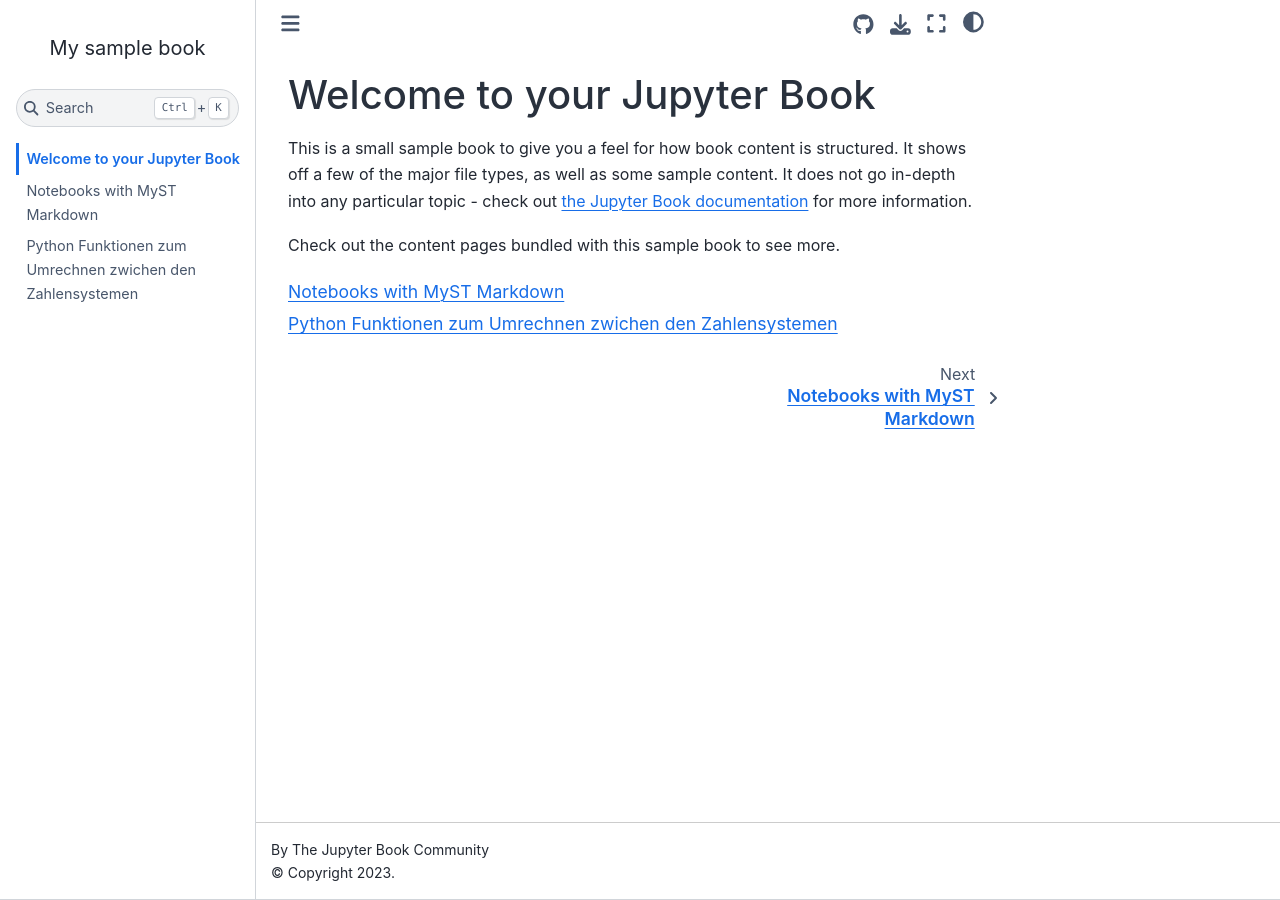
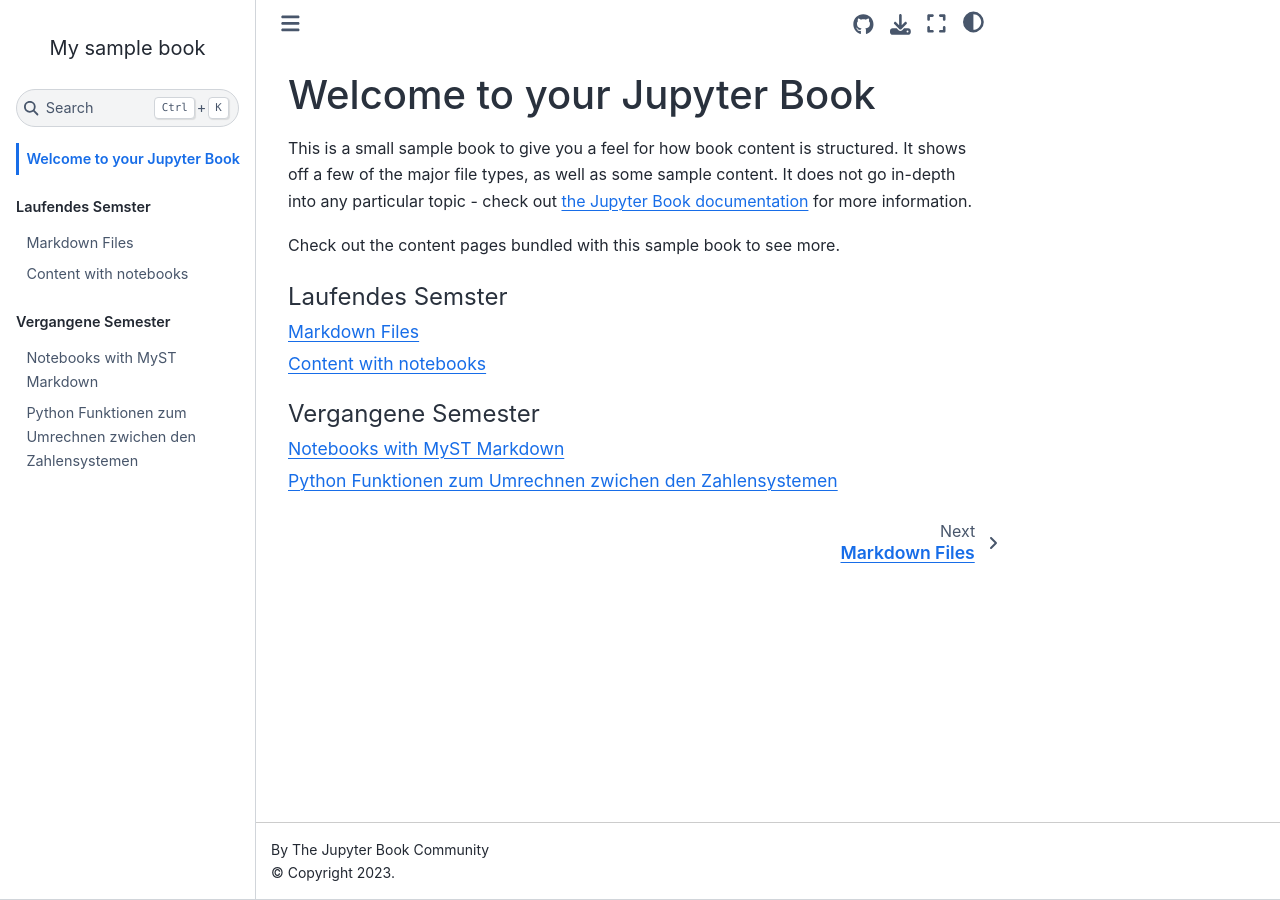
Before and after one commit to SkriptenMk/TestDocs, a Jupyter Book: the page built from docs/intro.md, in a window 1280 px wide. Built offline with Jupyter Book 1.0.4 settings and Sphinx 7.4.7 and the Sphinx Book theme 1.1.4, drawn with Linux system fonts in a browser that asks for light colours.

```diff
--- a/docs/_toc.yml
+++ b/docs/_toc.yml
@@ -3,9 +3,12 @@
 
 format: jb-book
 root: intro
-chapters:
-  - file: markdown
-  - file: notebooks
-chapters:
-  - file: markdown-notebooks
-  - file: muloe_umrechnungen
+parts:
+    - caption: Laufendes Semster
+      chapters:
+          - file: markdown
+          - file: notebooks
+    - caption: Vergangene Semester
+      chapters:
+          - file: markdown-notebooks
+          - file: muloe_umrechnungen
```
